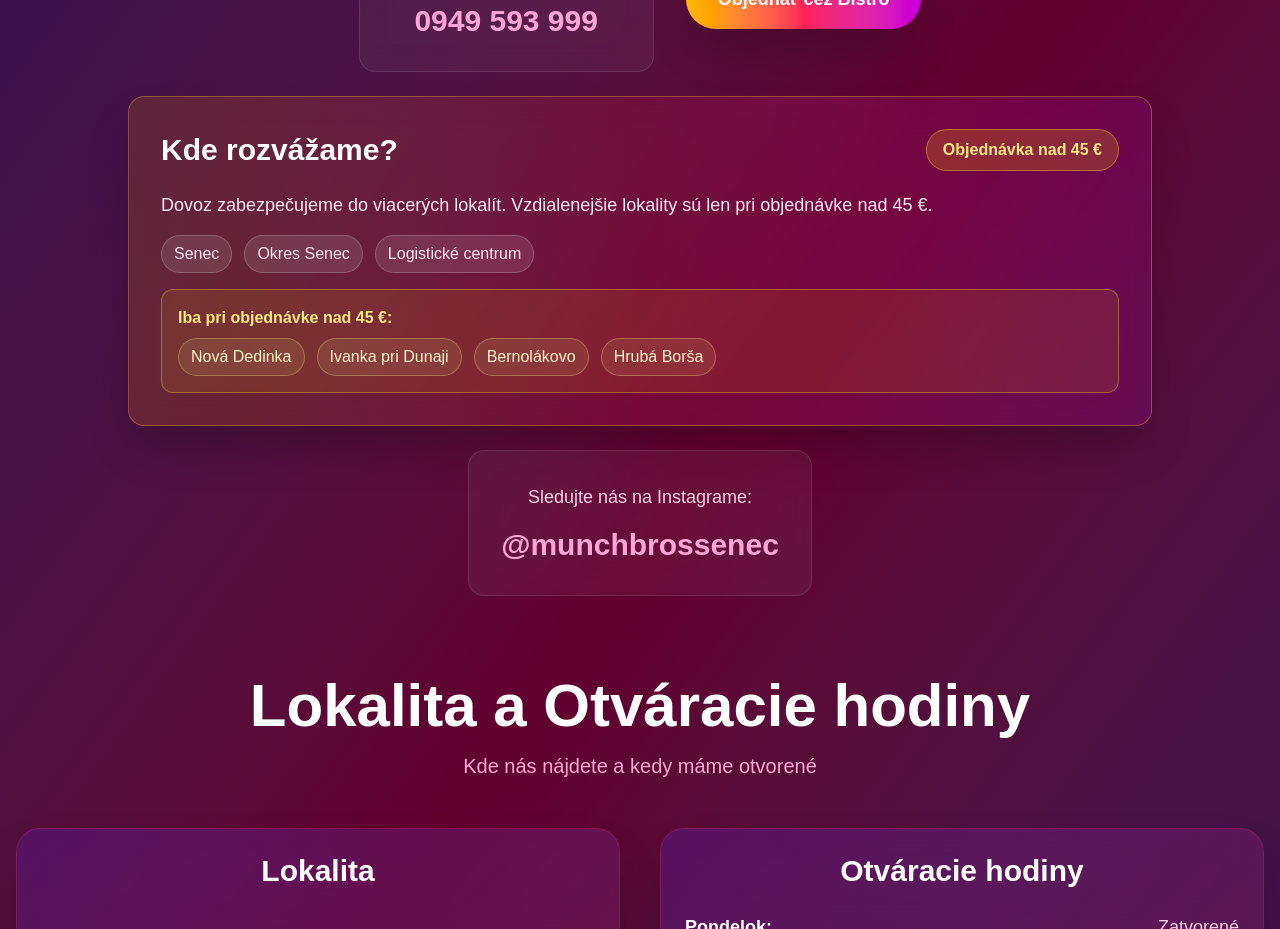
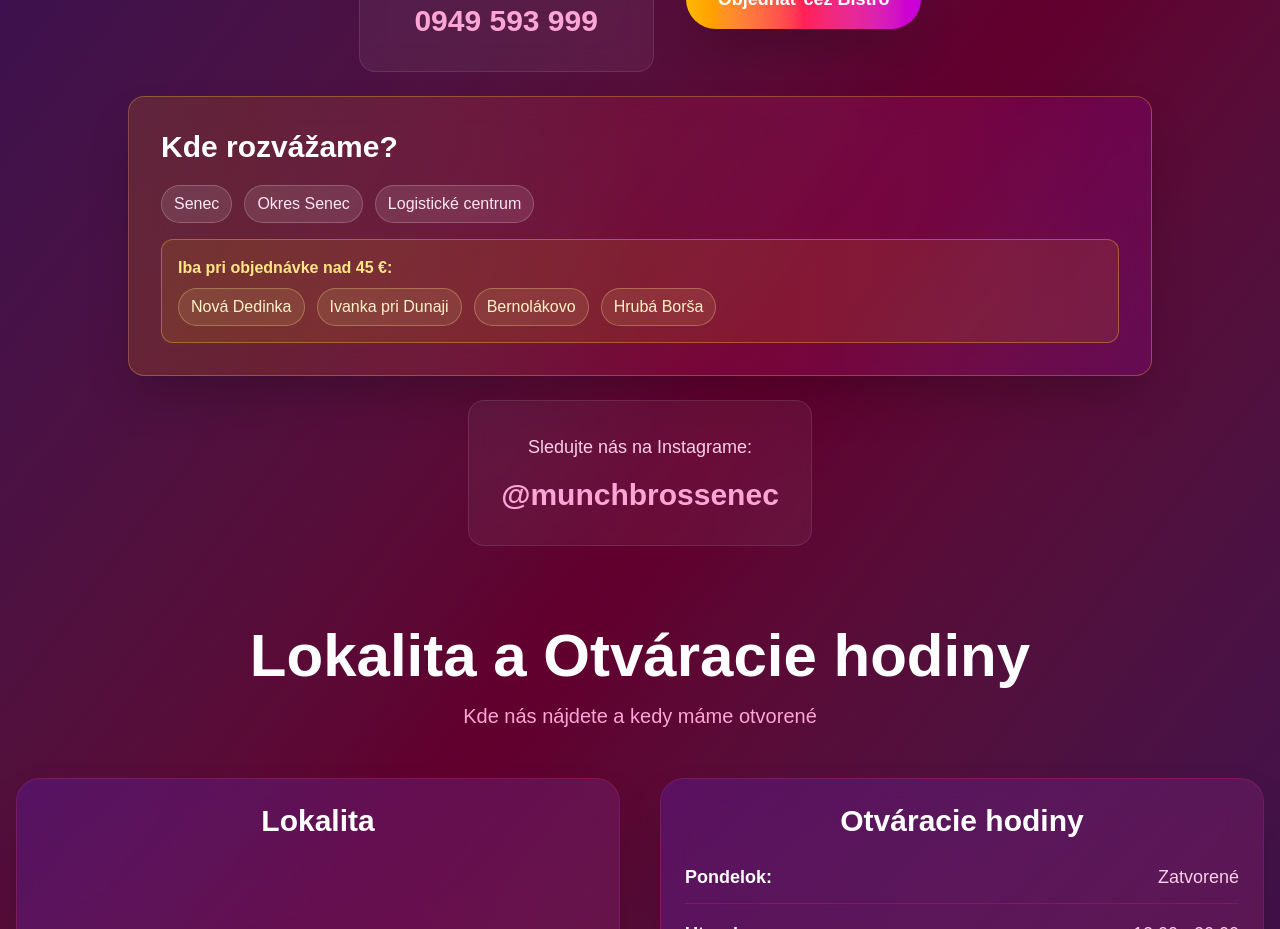
Before and after one commit to adamdrenina11-beep/munchbros, a Next.js app: page / in a window 1280 px wide. Shown: the part 10260-11189 px from the top of the page. Built offline with nearby package versions, Linux system fonts and the light colour scheme; grey boxes are pictures that could not be loaded.

Commit message:
Simplify delivery info section

```diff
--- a/src/app/page.tsx
+++ b/src/app/page.tsx
@@ -998,13 +998,7 @@ export default function Home() {
               <div className="w-full max-w-5xl bg-gradient-to-r from-amber-500/15 via-rose-500/15 to-fuchsia-600/15 backdrop-blur-lg rounded-2xl p-6 md:p-8 border border-amber-300/30 shadow-2xl">
                 <div className="flex flex-col md:flex-row md:items-center md:justify-between gap-4 mb-5">
                   <h3 className="text-2xl md:text-3xl font-black text-white">Kde rozvážame?</h3>
-                  <span className="inline-block px-4 py-2 rounded-full bg-amber-400/20 border border-amber-300/40 text-amber-200 font-bold text-sm md:text-base">
-                    Objednávka nad 45 €
-                  </span>
                 </div>
-                <p className="text-pink-100 text-base md:text-lg mb-4">
-                  Dovoz zabezpečujeme do viacerých lokalít. Vzdialenejšie lokality sú len pri objednávke nad 45 €.
-                </p>
                 <div className="flex flex-wrap gap-2 md:gap-3 mb-4">
                   {[
                     'Senec',
```
